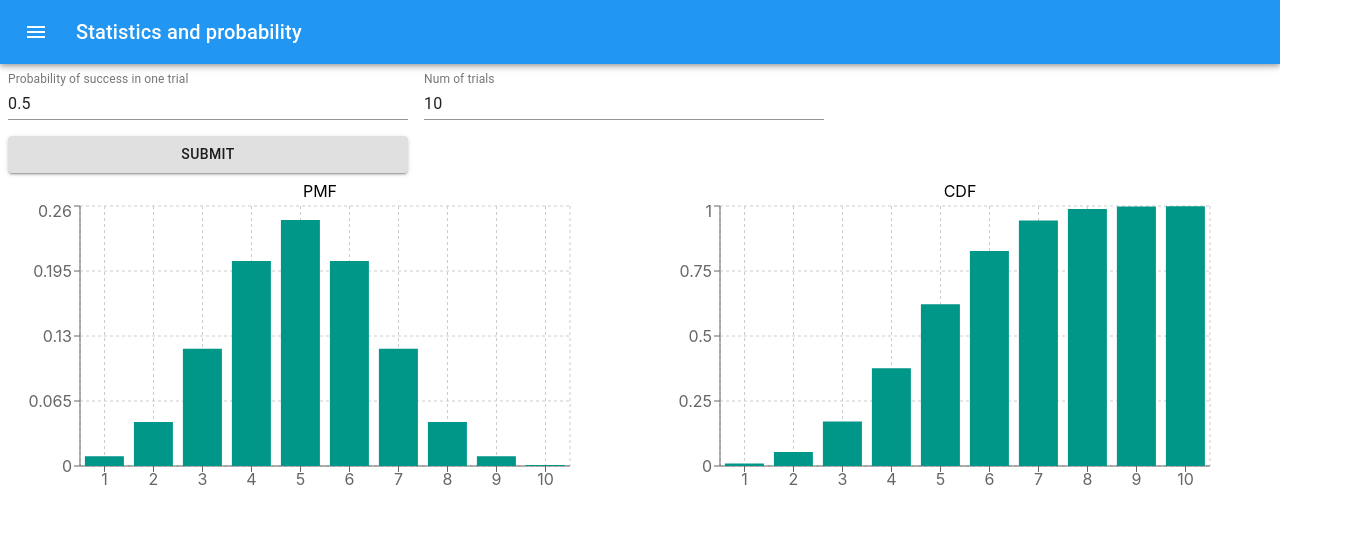
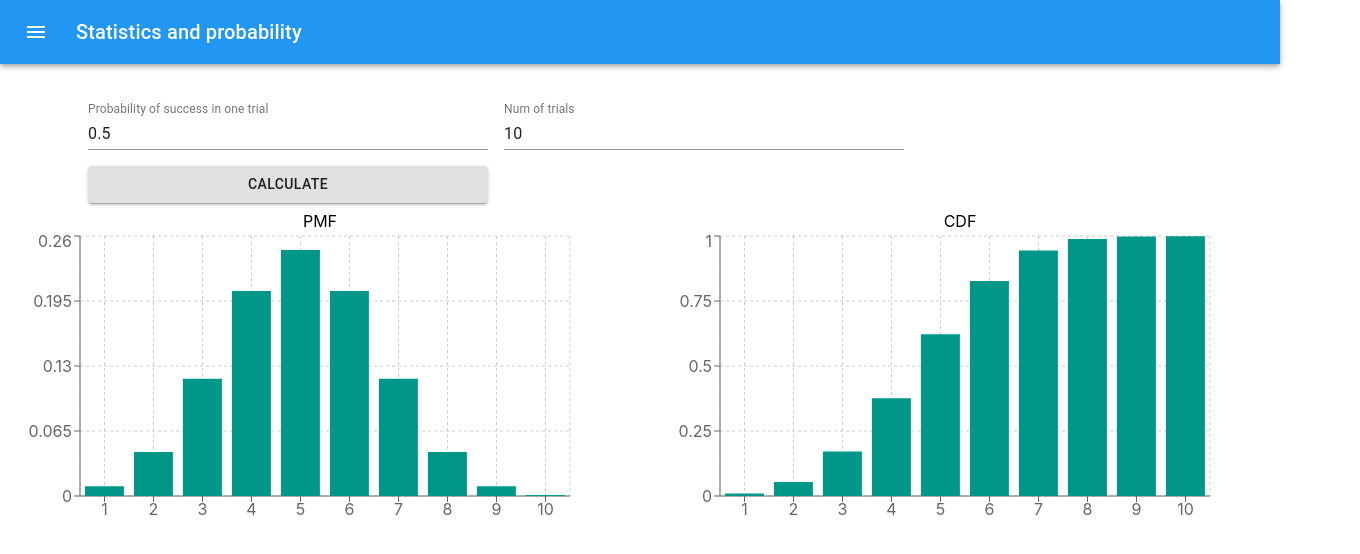
Before and after one commit to pbezglasny/probability-distributions-vis, a React (Create React App) app: page / in a window 1280 px wide. Shown: the top 554 px of the page, 1360 px wide, since content can reach past the window. Built offline with nearby package versions, Linux system fonts and the light colour scheme.

Commit message:
Added padding to graphs.

```diff
--- a/src/distributions/discrete-distribution.js
+++ b/src/distributions/discrete-distribution.js
@@ -53,7 +53,7 @@ class DiscreteDistribution extends React.Component {
         const {classes} = this.props;
         return (
             <div>
-                <div>
+                <div style={{paddingLeft: 80, paddingTop: 30, width: '100%'}}>
                     <form className={classes.form_root} noValidate autoComplete="off">
                         {this.props.defaultParams.map(param =>
                             <TextField key={param.name}
@@ -64,11 +64,12 @@ class DiscreteDistribution extends React.Component {
                                        error={!this.state.params[param.name].isValid.valid}
                                        helperText={this.state.params[param.name].isValid.valid ? "" :
                                            this.state.params[param.name].isValid.message}
-                            />)}
+                            />
+                        )}
                         <br/>
                         <Button variant="contained"
                                 onClick={() => this.drawChart()}
-                                disabled={!this.isAllParamValid()}>Submit</Button>
+                                disabled={!this.isAllParamValid()}>Calculate</Button>
                     </form>
                 </div>
                 <div className={classes.grid_root}>
```
